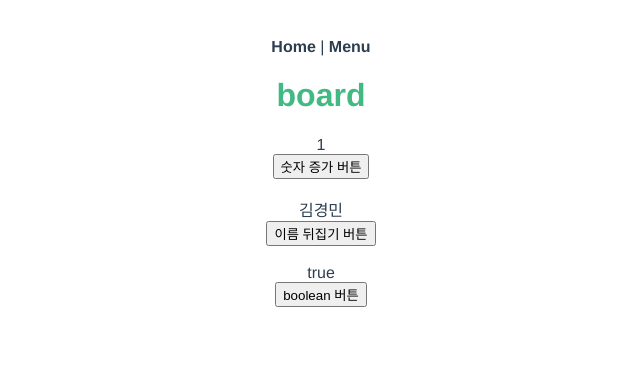
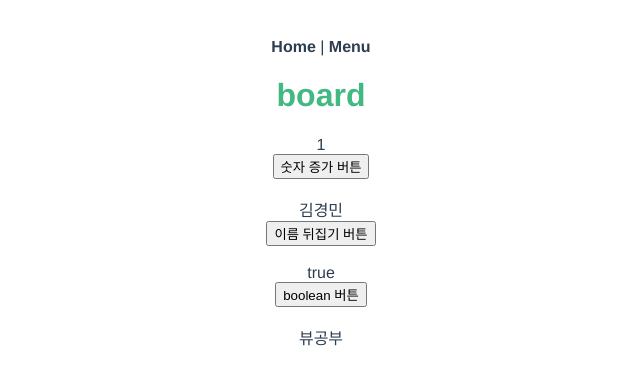
Before and after one commit to kyeongmin21/vueStudy, a Vue app: page /board in a window 1280 px wide. Shown: the top 384 px of the page, without its empty margins (319-959 px from the left). Built offline with nearby package versions, Linux system fonts and the light colour scheme.

Commit message:
vue 공부

```diff
--- a/src/components/BoardChild.vue
+++ b/src/components/BoardChild.vue
@@ -10,6 +10,9 @@
 
     <div>{{ bool }}</div>
     <button @click="flag">boolean 버튼</button>
+    <br><br>
+
+    <div>{{ str }}</div>
   </div>
 </template>
 
@@ -20,6 +23,7 @@ export default {
     num: Number,
     human: String,
     bool: Boolean,
+    str: String
   },
   data() {
     return {};
--- a/src/views/Board.vue
+++ b/src/views/Board.vue
@@ -6,7 +6,8 @@
                 :human="person"
                 @reverse="reverseName"
                 :bool="ttff"
-                @onoff="flag">
+                @onoff="flag"
+                :str="string">
 
     </BoardChild>
   </div>
@@ -24,7 +25,8 @@ export default {
     return {
       number: 1,
       person: '김경민',
-      ttff: true
+      ttff: true,
+      string: '뷰공부'
     };
   },
   methods: {
```
